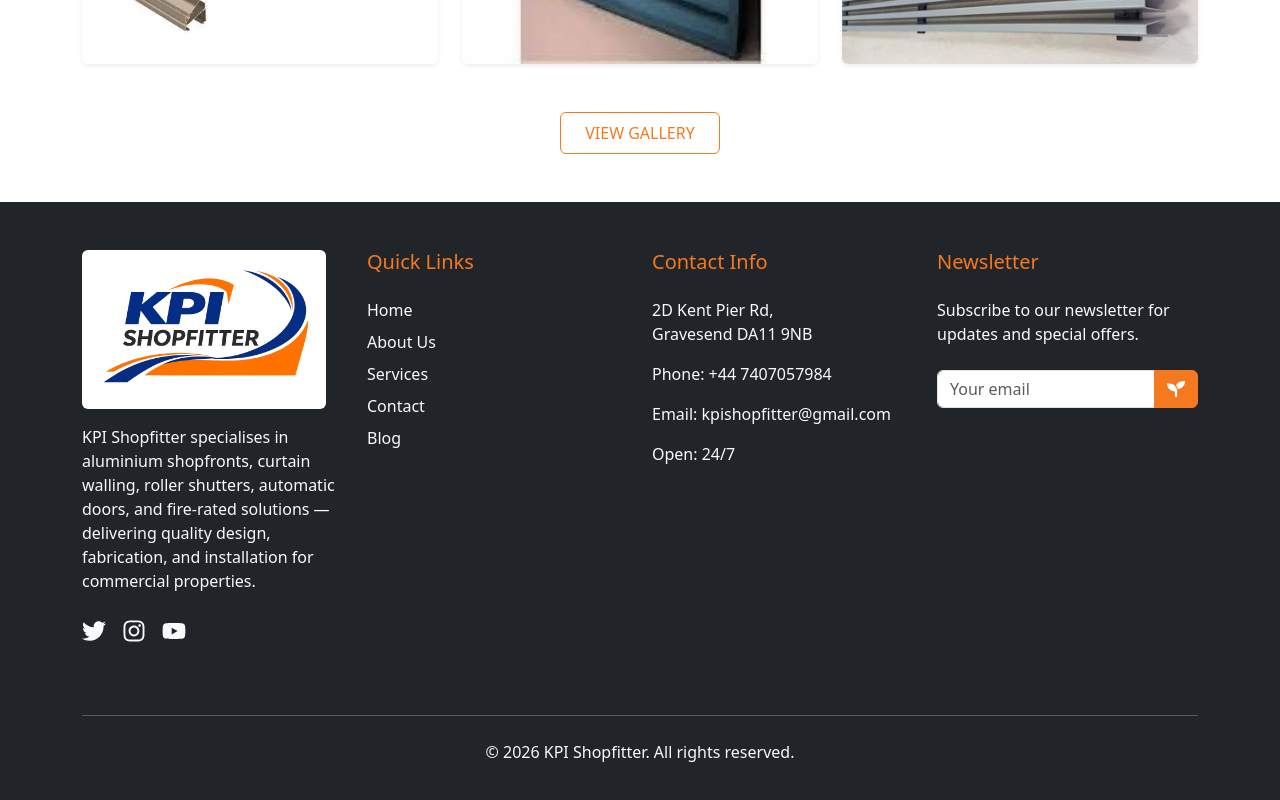
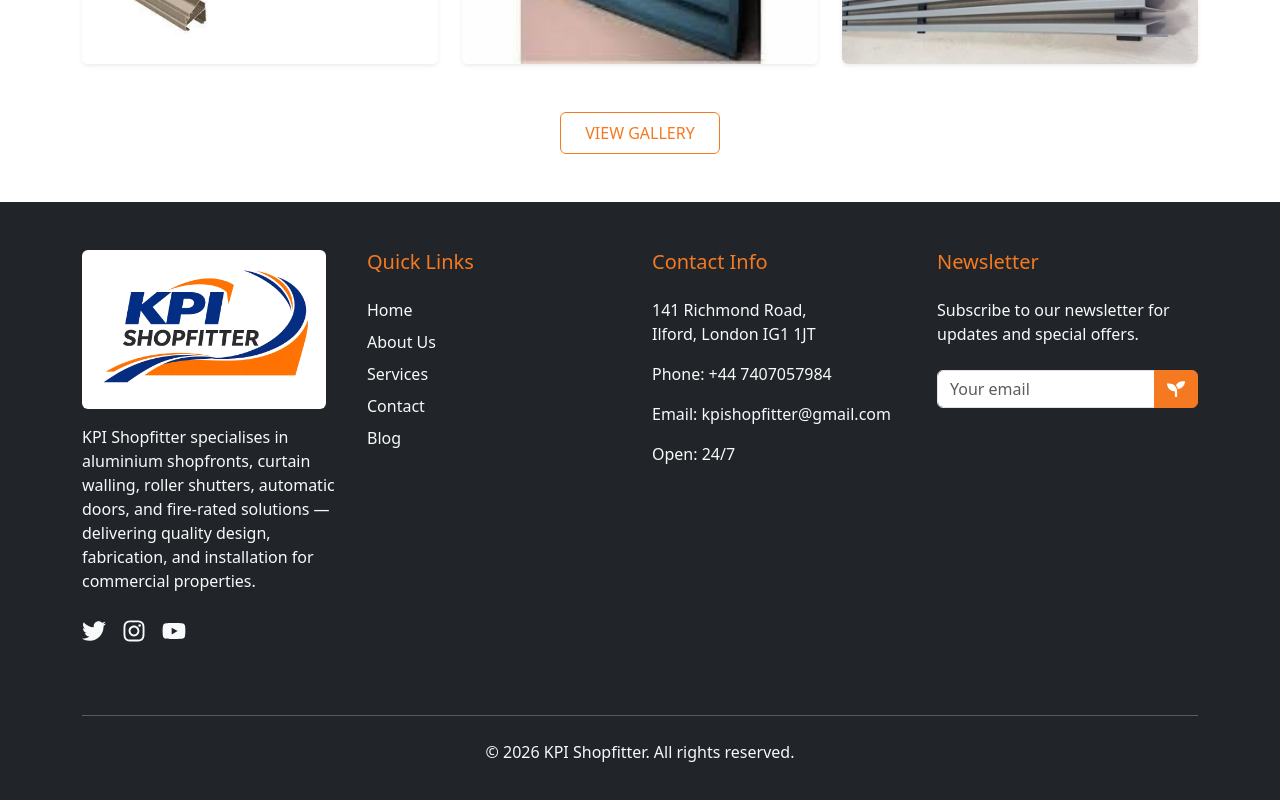
Before and after one commit to deep-deepak/kpi_shopfitter, a Next.js app: page /protection-screen in a window 1280 px wide. Shown: the part 1574-2374 px from the top of the page. Built offline with nearby package versions, Linux system fonts and the light colour scheme.

Commit message:
Update business address to 141 Richmond Road, Ilford, London IG1 1JT
- Update footer, contact page, and FAQ section with new address
- Update Google Maps embed to new location

Co-Authored-By: Claude Sonnet 4.6 <noreply@anthropic.com>

```diff
--- a/src/components/Footer.jsx
+++ b/src/components/Footer.jsx
@@ -71,8 +71,8 @@ const Footer = () => {
                         <h5 className="mb-4" style={{ color: "#F47920" }}>Contact Info</h5>
                         <ul className="list-unstyled">
                             <li className="mb-3">
-                                <p className="mb-0">2D Kent Pier Rd,</p>
-                                <p className="mb-0">Gravesend DA11 9NB</p>
+                                <p className="mb-0">141 Richmond Road,</p>
+                                <p className="mb-0">Ilford, London IG1 1JT</p>
                                 {/* <p className="mb-0">Postal Code</p> */}
                             </li>
                             <li className="mb-3">
--- a/src/landingpage/FaqSection.jsx
+++ b/src/landingpage/FaqSection.jsx
@@ -10,7 +10,7 @@ const faqs = [
     {
         id: 2,
         question: "Which areas do you cover?",
-        answer: "We are based in Gravesend, Kent and provide installation and support services across London, Kent, Essex, and surrounding areas throughout the UK. Contact us to confirm coverage for your specific location."
+        answer: "We are based in Ilford, London and provide installation and support services across London, Essex, Kent, and surrounding areas throughout the UK. Contact us to confirm coverage for your specific location."
     },
     {
         id: 3,
--- a/src/pages/contact.js
+++ b/src/pages/contact.js
@@ -32,8 +32,8 @@ const ContactForm = () => {
                         <div className="mb-4">
                             <h5>Address:</h5>
                             <p className=" mb-0" style={{ color: "#F47920" }}>
-                                2D Kent Pier Rd,<br />
-                                Gravesend DA11 9NB
+                                141 Richmond Road,<br />
+                                Ilford, London IG1 1JT
                             </p>
                         </div>
 
@@ -99,7 +99,7 @@ const ContactForm = () => {
             </Container>
             <Row>
                 <Col md={12} style={{ borderTop: "5px solid #F47920" }}>
-                <iframe src="https://www.google.com/maps/embed?pb=!1m18!1m12!1m3!1d9947.143964532357!2d0.3372023612334156!3d51.44372402595956!2m3!1f0!2f0!3f0!3m2!1i1024!2i768!4f13.1!3m3!1m2!1s0x47d8b613ac89dd8f%3A0x33eab612ee28b828!2s2D%20Kent%20Pier%20Rd%2C%20Northfleet%2C%20Gravesend%20DA11%209NB%2C%20UK!5e0!3m2!1sen!2sin!4v1742056929398!5m2!1sen!2sin" width="100%" height="450" style={{border:"0"}} allowfullscreen="" loading="lazy" referrerpolicy="no-referrer-when-downgrade"></iframe>
+                <iframe src="https://maps.google.com/maps?q=141+Richmond+Road,+Ilford,+London+IG1+1JT,+England&output=embed" width="100%" height="450" style={{border:"0"}} allowFullScreen="" loading="lazy" referrerPolicy="no-referrer-when-downgrade"></iframe>
                 </Col>
             </Row>
         </Layout>
```
